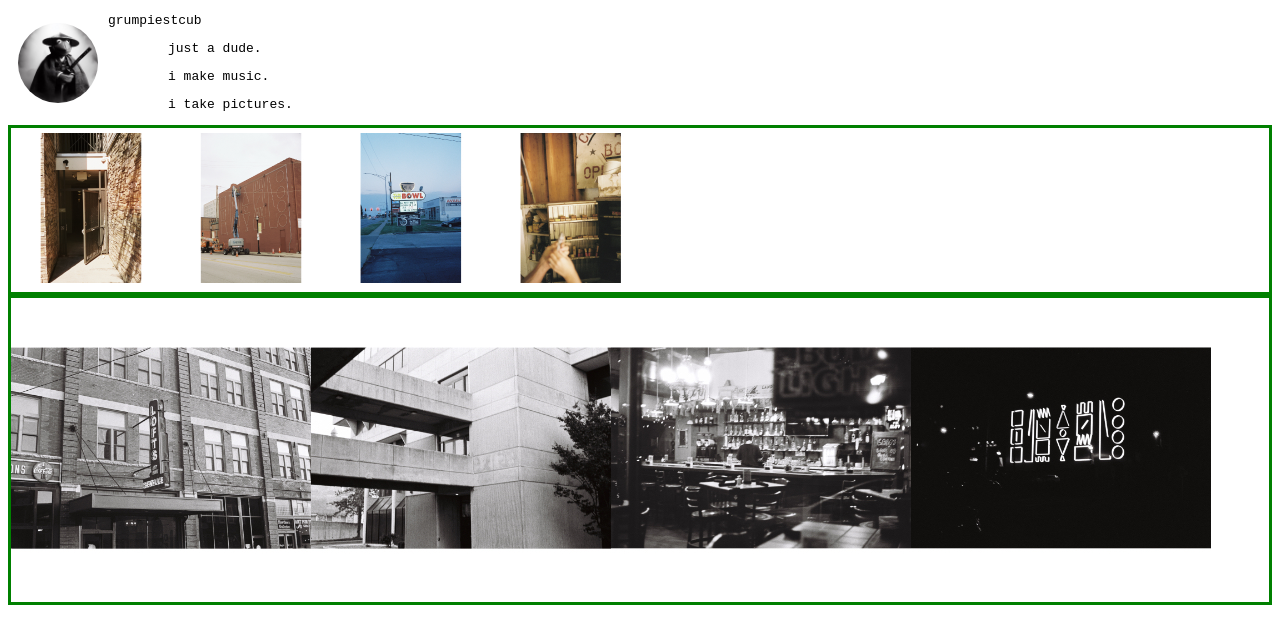
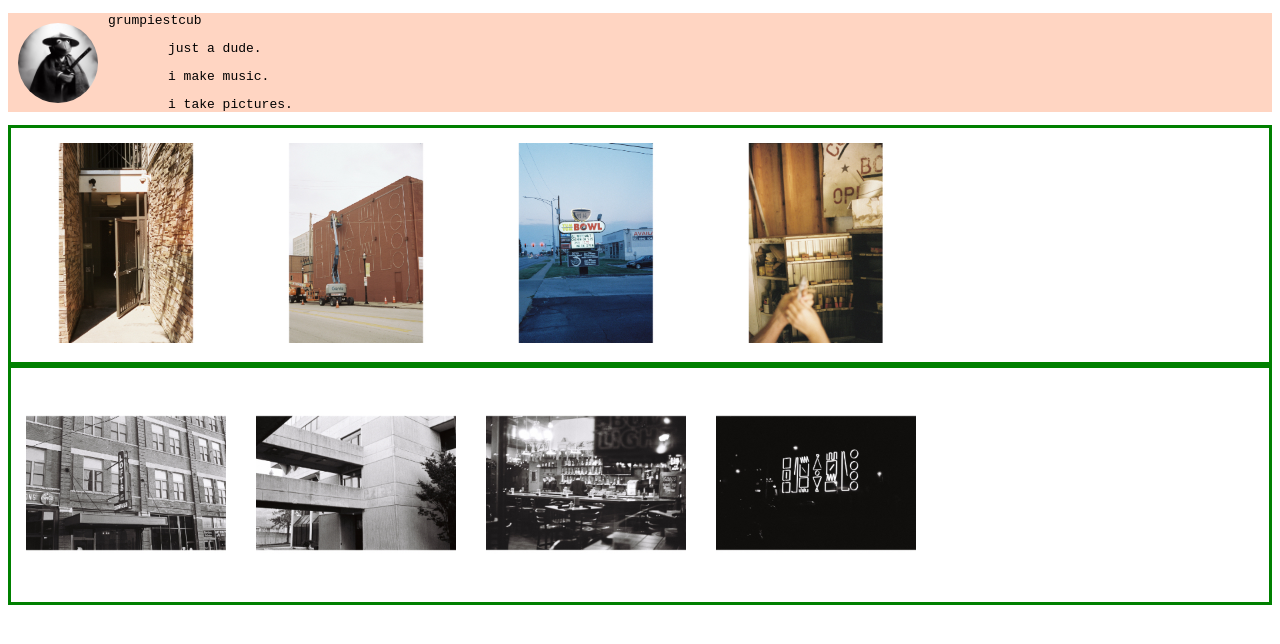
Before and after one commit to grumpiestcub/reacting, a React (Vite) app: page / in a window 1280 px wide. Shown: the top 644 px of the page. Built offline with nearby package versions, Linux system fonts and the light colour scheme.

Commit message:
made changes to bw photos as well, now images are clickable for full size with option to close

```diff
--- a/index.html
+++ b/index.html
@@ -4,7 +4,7 @@
     <meta charset="UTF-8" />
     <link rel="icon" type="image/svg+xml" href="/vite.svg" />
     <meta name="viewport" content="width=device-width, initial-scale=1.0" />
-    <title>Chess in JS</title>
+    <title>reacting</title>
   </head>
   <body>
     <div id="root"></div>
--- /dev/null
+++ b/src/PhotoComponents/BWGallery.jsx
@@ -0,0 +1,54 @@
+import React, { useState } from 'react';
+import blackWhite1 from '/src/assets/b&w-images/bw1.jpg'
+import blackWhite2 from '/src/assets/b&w-images/bw2.jpg'
+import blackWhite3 from '/src/assets/b&w-images/bw3.jpg'
+import blackWhite4 from '/src/assets/b&w-images/bw4.jpg'
+import blackWhite1Thumb from '/src/assets/b&w-images/bw1thumb.jpg'
+import blackWhite2Thumb from '/src/assets/b&w-images/bw2thumb.jpg'
+import blackWhite3Thumb from '/src/assets/b&w-images/bw3thumb.jpg'
+import blackWhite4Thumb from '/src/assets/b&w-images/bw4thumb.jpg'
+
+const bwImages = [blackWhite1, blackWhite2, blackWhite3, blackWhite4]
+const bwThumbs = [blackWhite1Thumb, blackWhite2Thumb, blackWhite3Thumb, blackWhite4Thumb]
+
+
+function BWGallery() {
+    const [isModalOpen, setModalOpen] = useState(false);
+    const [selectedImage, setSelectedImage] = useState('');
+
+    const openModal = img => {
+        setSelectedImage(img);
+        setModalOpen(true);
+    };
+
+    const closeModal = () => {
+        setModalOpen(false);
+        setSelectedImage('');
+    }
+
+ return (
+    <div>
+    <div className='bw-photos-thumb'>
+        {bwThumbs.map((img, index)=> (
+            <img
+            key={index}
+            src={img}
+            alt={'Thumbnail ${index + 1}'}
+            className="bw-thumbnail"
+            onClick={() => openModal(bwImages[index])}
+            />
+        ))}
+    </div>
+    <div>
+        {isModalOpen && (
+            <div className='modal' onClick={closeModal}>
+                <span className='close-button' onClick={closeModal}>x</span>
+                <img className='modal-content' src={selectedImage} alt='Full Size' />
+            </div>
+        )}
+    </div>
+    </div>
+ )
+}
+
+    export default BWGallery
--- a/src/PhotoComponents/BlackWhitePhoto.jsx
+++ /dev/null
@@ -1,30 +0,0 @@
-import blackWhite1 from '/src/assets/b&w-images/bw1.jpg'
-import blackWhite2 from '/src/assets/b&w-images/bw2.jpg'
-import blackWhite3 from '/src/assets/b&w-images/bw3.jpg'
-import blackWhite4 from '/src/assets/b&w-images/bw4.jpg'
-import blackWhite1Thumb from '/src/assets/b&w-images/bw1thumb.jpg'
-import blackWhite2Thumb from '/src/assets/b&w-images/bw2thumb.jpg'
-import blackWhite3Thumb from '/src/assets/b&w-images/bw3thumb.jpg'
-import blackWhite4Thumb from '/src/assets/b&w-images/bw4thumb.jpg'
-
-
-function BWPhotos() {
-    const bwImages = [blackWhite1, blackWhite2, blackWhite3, blackWhite4]
-    const bwThumbs = [blackWhite1Thumb, blackWhite2Thumb, blackWhite3Thumb, blackWhite4Thumb]
-     return (
-        <>
-        <div className='bw-photos-thumb'>
-            {bwThumbs.map((img)=>
-                <img src={img} />
-            )}
-        </div>
-        <div className='bw-photos-full'>
-        {bwImages.map((img)=>
-                <img src={img} />
-            )}
-        </div>
-        </>
-     )
-    }
-
-    export default BWPhotos
--- a/src/PhotoComponents/ColorPhoto.jsx
+++ b/src/PhotoComponents/ColorGallery.jsx
@@ -42,7 +42,7 @@ function ColorGallery() {
             key={index}
             src={img}
             alt={'Thumbnail ${index + 1}'}
-            className="thumbnail"
+            className="color-thumbnail"
             onClick={() => openModal(colorImages[index])}
             />
         ))}
--- a/src/css/photos.css
+++ b/src/css/photos.css
@@ -1,18 +1,21 @@
 .color-photos-thumb {
     border: solid green ;
-}
-
-/*need to make sure to figure out how to display these when clicked, with exit button*/
-.bw-photos-full {
-    display: none;
 }
 
 .bw-photos-thumb {
     border: solid green ;
 }
 
-.thumbnail {
-    width: 150px;
+.color-thumbnail {
+    padding: 10px;
+    max-width: 200px;
+    cursor: pointer;
+    margin: 5px;
+}
+
+.bw-thumbnail {
+    padding: 10px;
+    max-width: 200px;
     cursor: pointer;
     margin: 5px;
 }
--- a/src/css/profileHeader.css
+++ b/src/css/profileHeader.css
@@ -1,10 +1,7 @@
 .profile-header {
-    /* padding: 100px; */
     background-color: #FFD5C2;
-    border-radius: 20%;
-    width: 90%;
-    /* border: 5px solid green; */
-    display: inline-block;
+    width: 100%;
     margin: auto;
-    /* padding: 10px; */
+    justify-content: center;
+    align-items: center;
 }
--- a/src/main.jsx
+++ b/src/main.jsx
@@ -2,13 +2,13 @@ import { StrictMode } from 'react'
 import { createRoot } from 'react-dom/client'
 import './css/index.css'
 import ProfileHeader from './profileHeader/ProfileHeader.jsx'
-import ColorGallery from './PhotoComponents/ColorPhoto.jsx'
-import BWPhotos from './PhotoComponents/BlackWhitePhoto.jsx'
+import ColorGallery from './PhotoComponents/ColorGallery.jsx'
+import BWGallery from './PhotoComponents/BWGallery.jsx'
 
 createRoot(document.getElementById('root')).render(
   <StrictMode>
     <ProfileHeader />
     <ColorGallery />
-    <BWPhotos />
+    <BWGallery />
   </StrictMode>,
 )
--- a/src/profileHeader/ProfileHeader.jsx
+++ b/src/profileHeader/ProfileHeader.jsx
@@ -1,6 +1,7 @@
 import ProfilePicture from './ProfilePic.jsx'
 import Username from './Username.jsx'
 import About from './About.jsx'
+import '/src/css/profileHeader.css'
 
 
 function ProfileHeader() {
```
